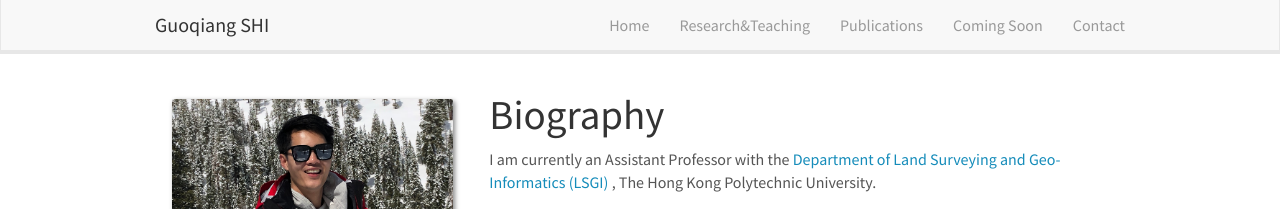
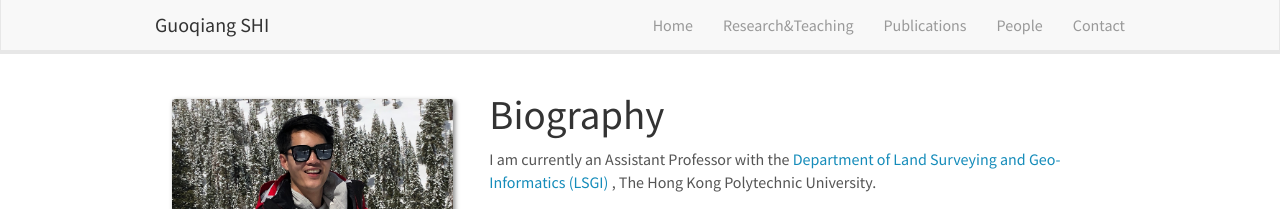
Before and after one commit to guoqiangshi/guoqiangshi.github.io, a Jekyll site: the page index.html, which Jekyll copies as it is, in a window 1280 px wide. Shown: the top 209 px of the page. Built offline with Jekyll 4.4.1, drawn with Linux system fonts in a browser that asks for light colours; nearby versions of some CDN libraries; library files that are not in the unit come from our copies.

Commit message:
Update index.html

```diff
--- a/index.html
+++ b/index.html
@@ -46,7 +46,7 @@
 		<li><a href="/">Home</a></li>
 		<li><a href="/research">Research&Teaching</a></li>
 		<li><a href="/publications">Publications</a></li>
-		<li><a href="/comingsoon">Coming Soon</a></li>
+		<li><a href="/people">People</a></li>
 		<li><a href="/contact">Contact</a></li>
 	  </ul>
 	</div>
```
